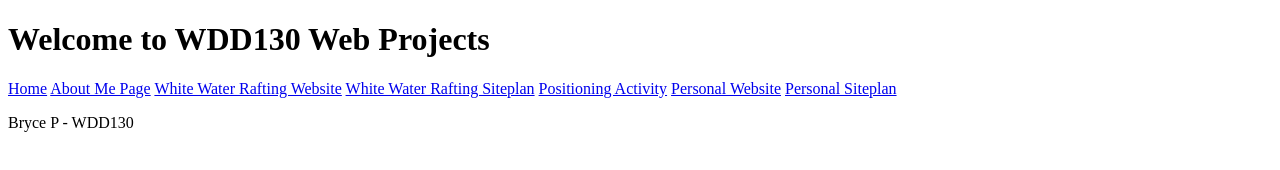
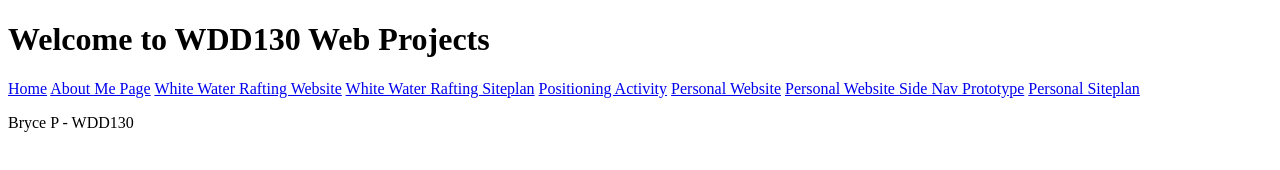
Before and after one commit to bpavlakos-edu/wdd130, a plain HTML site: page index.html in a window 1280 px wide. Drawn offline with Linux system fonts and the light colour scheme.

Commit message:
Added prototype sidenav to the home page

```diff
--- a/index.html
+++ b/index.html
@@ -15,6 +15,7 @@
         <a href="wwr/site-plan-rafting.html">White Water Rafting Siteplan</a>
         <a href="positioning.html">Positioning Activity</a>
         <a href="diyanything/index.html">Personal Website</a>
+        <a href="prototypes/w12-how-to-sidenav/index.html">Personal Website Side Nav Prototype</a>
         <a href="diyanything/site-plan.html">Personal Siteplan</a>
     </nav>
     <p>Bryce P - WDD130</p>
```
